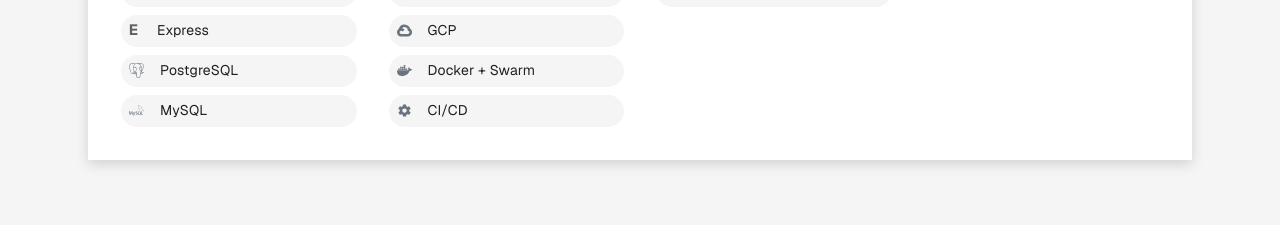
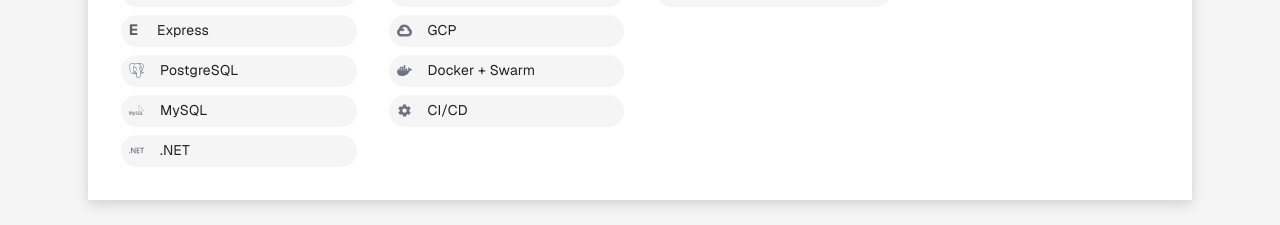
Before and after one commit to rlukawski/personal-website-2, a Next.js app: page /en#hero in a window 1280 px wide. Shown: the part 1284-1509 px from the top of the page. Built offline with nearby package versions, Linux system fonts and the light colour scheme; what @mui/material-nextjs would draw is missing.

Commit message:
Add .NET

```diff
--- a/src/components/TechnologiesSection.tsx
+++ b/src/components/TechnologiesSection.tsx
@@ -23,6 +23,7 @@ import {
   SiGit,
   SiGooglecloud,
   SiDocker,
+  SiDotnet,
 } from "react-icons/si";
 import { IoMdSettings } from "react-icons/io";
 import { MdLoop } from "react-icons/md";
@@ -84,6 +85,7 @@ export function TechnologiesSection() {
         { name: "Express", emoji: "E", color: iconColor },
         { name: "PostgreSQL", icon: SiPostgresql, color: iconColor },
         { name: "MySQL", icon: SiMysql, color: iconColor },
+        { name: ".NET", icon: SiDotnet, color: iconColor },
       ],
     },
     {
@@ -97,9 +99,7 @@ export function TechnologiesSection() {
     },
     {
       title: t("methodologies"),
-      items: [
-        { name: "Agile/Scrum", icon: MdLoop, color: iconColor },
-      ],
+      items: [{ name: "Agile/Scrum", icon: MdLoop, color: iconColor }],
     },
   ];
 
```
